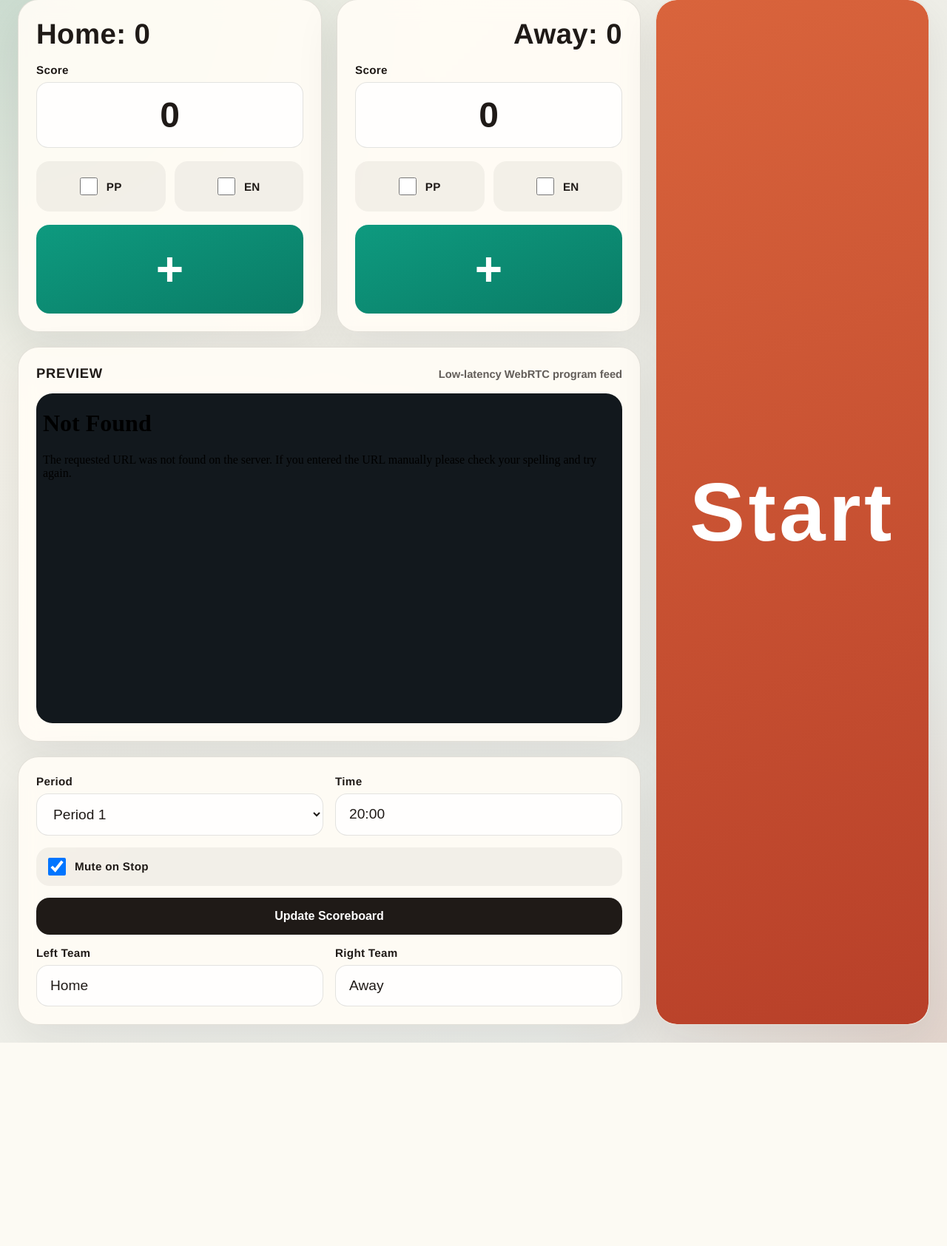
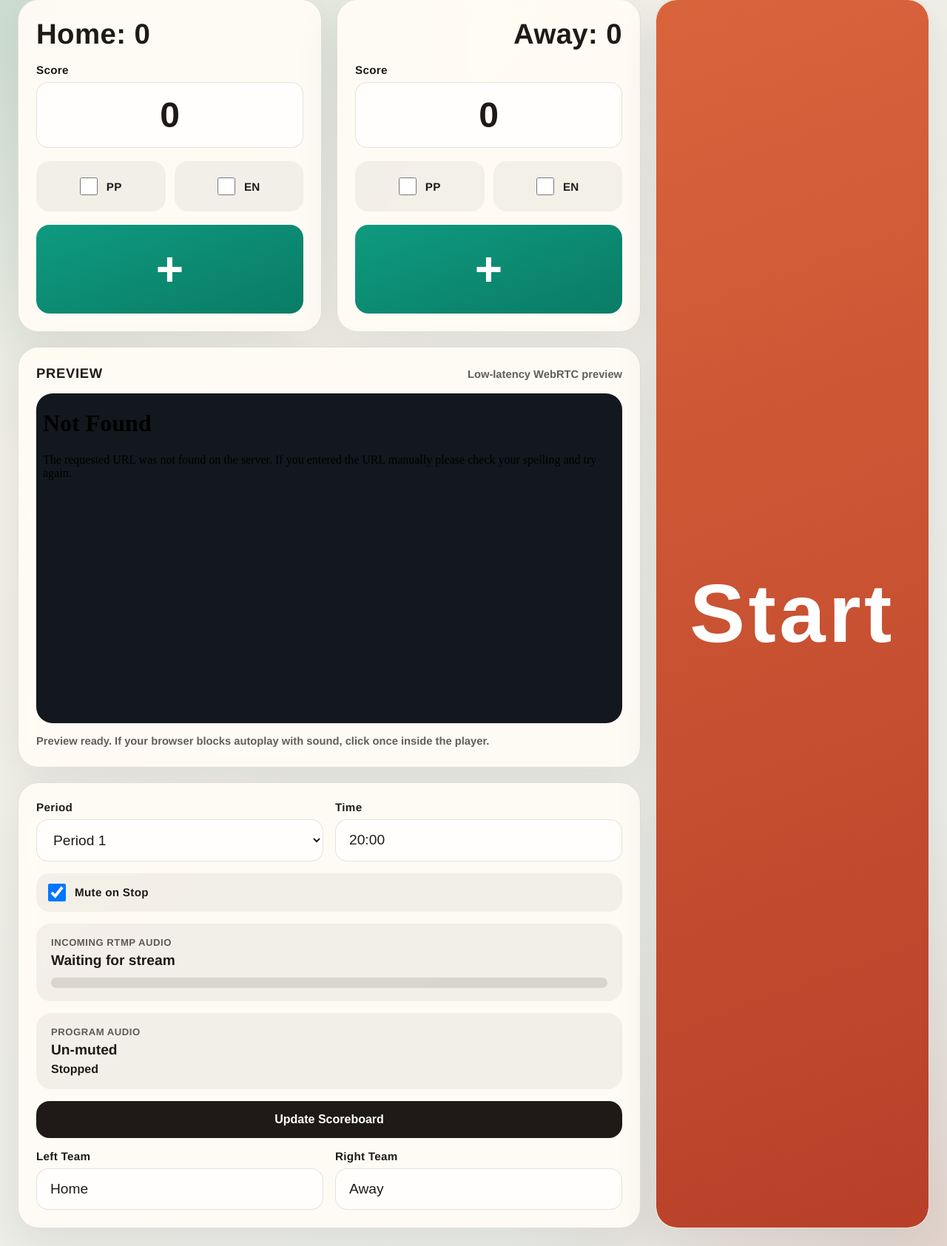
Before and after one commit to paulmossman/easy-game-livestream, a Flask app: page / in a window 1280 px wide. Shown: the part 25-1710 px from the top of the page at 74% size. Before the commit the page ends 1435 px from the top, so only its background shows below. Run offline with Flask 3, Linux system fonts and the light colour scheme; some libraries are stand-ins or nearby versions.

Commit message:
fix: audio now works

```diff
--- a/src/app.py
+++ b/src/app.py
@@ -1,6 +1,7 @@
 import os
 import subprocess
 import json
+import re
 import threading
 import time
 import urllib.error
@@ -9,7 +10,6 @@ import urllib.request
 from urllib.parse import parse_qs
 from flask import Flask, render_template, request, jsonify
 from flask_socketio import SocketIO, emit
-import ffmpeg
 
 # Load config
 config_path = '/app/config/config.json'
@@ -30,9 +30,12 @@ state = {
     'away_en': False,
     'period': 'Period 1',
     'time': '20:00',
-    'mute': True,
+    'mute': False,
     'mute_on_stop': True,
     'running': False,
+    'incoming_audio_db': None,
+    'incoming_audio_label': 'Waiting for stream',
+    'incoming_audio_active': False,
 }
 ffmpeg_process = None
 relay_ffmpeg_process = None
@@ -52,6 +55,8 @@ mediamtx_api_url = config.get('mediamtx_api_url', 'http://mediamtx:9997/v3/paths
 last_stream_ready_state = None
 audio_control_target = 'volume@audio_gain'
 state_lock = threading.Lock()
+incoming_audio_monitor_interval_seconds = float(config.get('incoming_audio_monitor_interval_seconds', 4.0))
+volume_pattern = re.compile(r'max_volume:\s*(-?\d+(?:\.\d+)?)\s*dB')
 
 def cleanup_ffmpeg():
     global ffmpeg_process, ffmpeg_ready
@@ -212,7 +217,12 @@ def build_rtmp_url(base_url, stream_key):
 
 def current_preview_output_url():
     output_base = config.get('preview_output_url') or config.get('output_url') or 'rtmp://mediamtx/live/'
-    output_key = config.get('preview_stream_key') or config.get('output_stream_key') or 'preview'
+    output_key = config.get('preview_stream_key') or config.get('output_stream_key') or 'preview_hls'
+    return build_rtmp_url(output_base, output_key)
+
+def current_webrtc_preview_output_url():
+    output_base = config.get('webrtc_preview_output_url') or 'rtsp://mediamtx:8554/live/'
+    output_key = config.get('webrtc_preview_stream_key') or 'preview'
     return build_rtmp_url(output_base, output_key)
 
 def current_upstream_output_url():
@@ -221,6 +231,63 @@ def current_upstream_output_url():
     if not output_base:
         return ''
     return build_rtmp_url(output_base, output_key)
+
+def measure_input_audio_level():
+    cmd = [
+        'ffmpeg',
+        '-nostats',
+        '-t', '2',
+        '-i', current_input_url(),
+        '-af', 'volumedetect',
+        '-vn',
+        '-sn',
+        '-dn',
+        '-f', 'null',
+        '-',
+    ]
+    try:
+        result = subprocess.run(
+            cmd,
+            stdout=subprocess.DEVNULL,
+            stderr=subprocess.PIPE,
+            text=True,
+            timeout=6,
+            check=False,
+        )
+    except subprocess.TimeoutExpired:
+        return None
+
+    match = volume_pattern.search(result.stderr or '')
+    if not match:
+        return None
+    try:
+        return float(match.group(1))
+    except ValueError:
+        return None
+
+def audio_level_status(audio_db):
+    if audio_db is None:
+        return ('Waiting for stream', False)
+    if audio_db <= -80:
+        return (f'Silent ({audio_db:.0f} dB)', False)
+    return (f'Active ({audio_db:.0f} dB)', True)
+
+def monitor_input_audio():
+    last_snapshot = (None, None, None)
+    while True:
+        ready = is_stream_ready()
+        audio_db = measure_input_audio_level() if ready else None
+        label, is_active = audio_level_status(audio_db)
+        snapshot = (audio_db, label, is_active)
+        if snapshot != last_snapshot:
+            with state_lock:
+                state['incoming_audio_db'] = audio_db
+                state['incoming_audio_label'] = label
+                state['incoming_audio_active'] = is_active
+                updated_state = dict(state)
+            socketio.emit('state_updated', updated_state)
+            last_snapshot = snapshot
+        time.sleep(incoming_audio_monitor_interval_seconds)
 
 def current_stream_path():
     parsed = urllib.parse.urlparse(current_input_url())
@@ -288,74 +355,55 @@ def start_relay_ffmpeg():
 def run_ffmpeg():
     global ffmpeg_process, ffmpeg_ready
     input_url = current_input_url()
-    output_url = current_preview_output_url()
+    preview_output_url = current_preview_output_url()
+    webrtc_output_url = current_webrtc_preview_output_url()
 
     try:
         stop_ffmpeg()
         ffmpeg_ready = False
         write_overlay_text()
-        stream = ffmpeg.input(input_url, rtmp_live='live')
-        video = (
-            stream.video
-            .filter(
-                'drawtext',
-                textfile=overlay_paths['home'],
-                reload=1,
-                fontsize=50,
-                fontcolor='white',
-                x=10,
-                y=10,
-                box=0,
-            )
-            .filter(
-                'drawtext',
-                textfile=overlay_paths['away'],
-                reload=1,
-                fontsize=50,
-                fontcolor='white',
-                x='w-tw-10',
-                y=10,
-                box=0,
-            )
-            .filter(
-                'drawtext',
-                textfile=overlay_paths['time'],
-                reload=1,
-                fontsize=56,
-                fontcolor='white',
-                x='(w-tw)/2',
-                y=10,
-                box=0,
-            )
-            .filter(
-                'drawtext',
-                textfile=overlay_paths['period'],
-                reload=1,
-                fontsize=42,
-                fontcolor='white',
-                x=10,
-                y='h-th-(h*0.05)',
-                box=0,
-            )
-        )
-        audio = stream.audio.filter(audio_control_target, volume=current_volume_level())
-
-        out = ffmpeg.output(
-            video,
-            audio,
-            output_url,
-            f='flv',
-            vcodec='libx264',
-            acodec='aac',
-            preset='veryfast',
-            tune='zerolatency',
-            pix_fmt='yuv420p',
-            g=30,
-            keyint_min=30,
-            sc_threshold=0,
-            bf=0,
-        )
-        cmd = ['ffmpeg'] + ffmpeg.get_args(out)
+        filter_complex = ';'.join([
+            '[0:v]drawtext=box=0:fontcolor=white:fontsize=50:reload=1:textfile=/tmp/overlay-home.txt:x=10:y=10[v0]',
+            '[v0]drawtext=box=0:fontcolor=white:fontsize=50:reload=1:textfile=/tmp/overlay-away.txt:x=w-tw-10:y=10[v1]',
+            '[v1]drawtext=box=0:fontcolor=white:fontsize=56:reload=1:textfile=/tmp/overlay-time.txt:x=(w-tw)/2:y=10[v2]',
+            '[v2]drawtext=box=0:fontcolor=white:fontsize=42:reload=1:textfile=/tmp/overlay-period.txt:x=10:y=h-th-(h*0.05),split=2[v_preview][v_webrtc]',
+            f'[0:a]{audio_control_target}=volume={current_volume_level()},asplit=2[a_preview][a_webrtc]',
+        ])
+        cmd = [
+            'ffmpeg',
+            '-rtmp_live', 'live',
+            '-i', input_url,
+            '-filter_complex', filter_complex,
+            '-map', '[v_preview]',
+            '-map', '[a_preview]',
+            '-c:v', 'libx264',
+            '-pix_fmt', 'yuv420p',
+            '-preset', 'veryfast',
+            '-tune', 'zerolatency',
+            '-g', '30',
+            '-keyint_min', '30',
+            '-sc_threshold', '0',
+            '-bf', '0',
+            '-c:a', 'aac',
+            '-f', 'flv',
+            preview_output_url,
+            '-map', '[v_webrtc]',
+            '-map', '[a_webrtc]',
+            '-c:v', 'libx264',
+            '-pix_fmt', 'yuv420p',
+            '-preset', 'veryfast',
+            '-tune', 'zerolatency',
+            '-g', '30',
+            '-keyint_min', '30',
+            '-sc_threshold', '0',
+            '-bf', '0',
+            '-c:a', 'libopus',
+            '-b:a', '96k',
+            '-application', 'lowdelay',
+            '-f', 'rtsp',
+            '-rtsp_transport', 'tcp',
+            webrtc_output_url,
+        ]
         print("Starting ffmpeg:", ' '.join(cmd), flush=True)
         ffmpeg_process = subprocess.Popen(
             cmd,
@@ -480,4 +528,5 @@ def handle_update_overlay(data):
 if __name__ == '__main__':
     threading.Thread(target=monitor_stream, daemon=True).start()
     threading.Thread(target=tick_game_clock, daemon=True).start()
+    threading.Thread(target=monitor_input_audio, daemon=True).start()
     socketio.run(app, host='0.0.0.0', port=5000, allow_unsafe_werkzeug=True)
--- a/src/static/js/app.js
+++ b/src/static/js/app.js
@@ -1,16 +1,39 @@
 const socket = io();
 
 function previewUrl() {
-    return `${window.location.protocol}//${window.location.hostname}:8889/live/preview/`;
+    const query = new URLSearchParams({
+        controls: 'yes',
+        muted: 'no',
+        autoplay: 'yes',
+        playsinline: 'yes'
+    });
+    return `${window.location.protocol}//${window.location.hostname}:8889/live/preview/?${query.toString()}`;
 }
 
-function initializePreviewFrame() {
+function setPreviewStatus(message) {
+    const previewStatus = document.getElementById('preview-status');
+    if (previewStatus) {
+        previewStatus.textContent = message;
+    }
+}
+
+function initializePreviewPlayer() {
     const previewFrame = document.getElementById('preview-frame');
     if (!previewFrame) {
         return;
     }
 
     previewFrame.src = previewUrl();
+    setPreviewStatus('Preview ready. If your browser blocks autoplay with sound, click once inside the player.');
+}
+
+function meterWidthFromDb(audioDb) {
+    if (typeof audioDb !== 'number' || Number.isNaN(audioDb)) {
+        return 0;
+    }
+
+    const clamped = Math.max(-80, Math.min(-10, audioDb));
+    return ((clamped + 80) / 70) * 100;
 }
 
 function teamDisplay(teamName, score, ppEnabled, enEnabled, isRightSide) {
@@ -77,6 +100,8 @@ function renderState(state) {
     const toggleButton = document.getElementById('start-stop-button');
     const statusText = document.getElementById('status-text');
     const audioState = document.getElementById('audio-state');
+    const incomingAudioLabel = document.getElementById('incoming-audio-label');
+    const incomingAudioMeter = document.getElementById('incoming-audio-meter');
     const muteOnStop = document.getElementById('mute-on-stop');
     const muteToggleButton = document.getElementById('mute-toggle-button');
     const isRunning = Boolean(state.running);
@@ -86,6 +111,9 @@ function renderState(state) {
     toggleButton.classList.toggle('stopped', !isRunning);
     statusText.textContent = isRunning ? 'Running' : 'Stopped';
     audioState.textContent = state.mute ? 'Muted' : 'Un-muted';
+    incomingAudioLabel.textContent = state.incoming_audio_label || 'Waiting for stream';
+    incomingAudioMeter.style.width = `${meterWidthFromDb(state.incoming_audio_db)}%`;
+    incomingAudioMeter.classList.toggle('is-silent', !state.incoming_audio_active);
     muteToggleButton.textContent = state.mute ? 'Un-mute' : 'Mute';
     muteToggleButton.classList.toggle('is-hidden', Boolean(state.mute_on_stop));
 }
@@ -196,5 +224,5 @@ document.addEventListener('keydown', handleGlobalKeypress);
 
 socket.on('state_updated', renderState);
 
-initializePreviewFrame();
+initializePreviewPlayer();
 loadInitialState();
--- a/src/templates/index.html
+++ b/src/templates/index.html
@@ -100,6 +100,62 @@
             align-content: start;
         }
 
+        .audio-panel {
+            display: grid;
+            grid-template-columns: 1fr auto;
+            align-items: center;
+            gap: 16px;
+            padding: 18px 20px;
+            border-radius: 20px;
+            background: rgba(31, 26, 23, 0.05);
+        }
+
+        .audio-copy {
+            display: grid;
+            gap: 6px;
+        }
+
+        .audio-label {
+            font-size: 0.82rem;
+            font-weight: 800;
+            letter-spacing: 0.04em;
+            text-transform: uppercase;
+            color: rgba(31, 26, 23, 0.7);
+        }
+
+        .audio-value {
+            font-size: 1.2rem;
+            font-weight: 900;
+        }
+
+        .input-audio-panel {
+            display: grid;
+            gap: 12px;
+            padding: 18px 20px;
+            border-radius: 20px;
+            background: rgba(31, 26, 23, 0.05);
+        }
+
+        .meter-track {
+            width: 100%;
+            height: 14px;
+            overflow: hidden;
+            border-radius: 999px;
+            background: rgba(31, 26, 23, 0.12);
+        }
+
+        .meter-fill {
+            width: 0%;
+            height: 100%;
+            border-radius: inherit;
+            background: linear-gradient(90deg, var(--red-a), #e0a834, var(--green-a));
+            transition: width 160ms ease;
+        }
+
+        .meter-fill.is-silent {
+            width: 2%;
+        }
+
         .toggle-panel {
             grid-area: toggle;
             overflow: hidden;
@@ -190,6 +246,13 @@
             border: 1px solid var(--line);
             border-radius: 22px;
             background: #12181d;
+        }
+
+        .preview-status {
+            min-height: 1.2rem;
+            font-size: 0.92rem;
+            font-weight: 700;
+            color: rgba(31, 26, 23, 0.7);
         }
 
         .visually-hidden {
@@ -377,7 +440,7 @@
             <section class="panel shared-panel preview-panel">
                 <div class="preview-header">
                     <h3 class="preview-title">Preview</h3>
-                    <div class="preview-subtitle">Low-latency WebRTC program feed</div>
+                    <div class="preview-subtitle">Low-latency WebRTC preview</div>
                 </div>
                 <iframe
                     id="preview-frame"
@@ -385,10 +448,9 @@
                     title="Live preview"
                     allow="autoplay; fullscreen; picture-in-picture"
                 ></iframe>
+                <div id="preview-status" class="preview-status">Loading WebRTC preview...</div>
                 <div class="visually-hidden" aria-hidden="true">
                     <div id="time-display" class="meta-value">20:00</div>
-                    <div id="audio-state" class="meta-value">Muted</div>
-                    <div id="status-text" class="status-line">Stopped</div>
                 </div>
             </section>
 
@@ -416,7 +478,23 @@
                     <input type="checkbox" id="mute-on-stop" checked>
                     <span>Mute on Stop</span>
                 </label>
-                <button type="button" id="mute-toggle-button" class="mute-button is-hidden">Un-mute</button>
+                <div class="input-audio-panel">
+                    <div class="audio-copy">
+                        <div class="audio-label">Incoming RTMP Audio</div>
+                        <div id="incoming-audio-label" class="audio-value">Waiting for stream</div>
+                    </div>
+                    <div class="meter-track" aria-hidden="true">
+                        <div id="incoming-audio-meter" class="meter-fill is-silent"></div>
+                    </div>
+                </div>
+                <div class="audio-panel">
+                    <div class="audio-copy">
+                        <div class="audio-label">Program Audio</div>
+                        <div id="audio-state" class="audio-value">Muted</div>
+                        <div id="status-text" class="status-line">Stopped</div>
+                    </div>
+                    <button type="button" id="mute-toggle-button" class="mute-button is-hidden">Un-mute</button>
+                </div>
                 <button type="submit" class="save-button">Update Scoreboard</button>
                 <div class="settings-grid">
                     <label>
@@ -435,6 +513,6 @@
             </section>
         </form>
     </div>
-    <script src="/static/js/app.js"></script>
+    <script src="/static/js/app.js?v=20260325a"></script>
 </body>
 </html>
```
Also changed, not shown: README.md.
